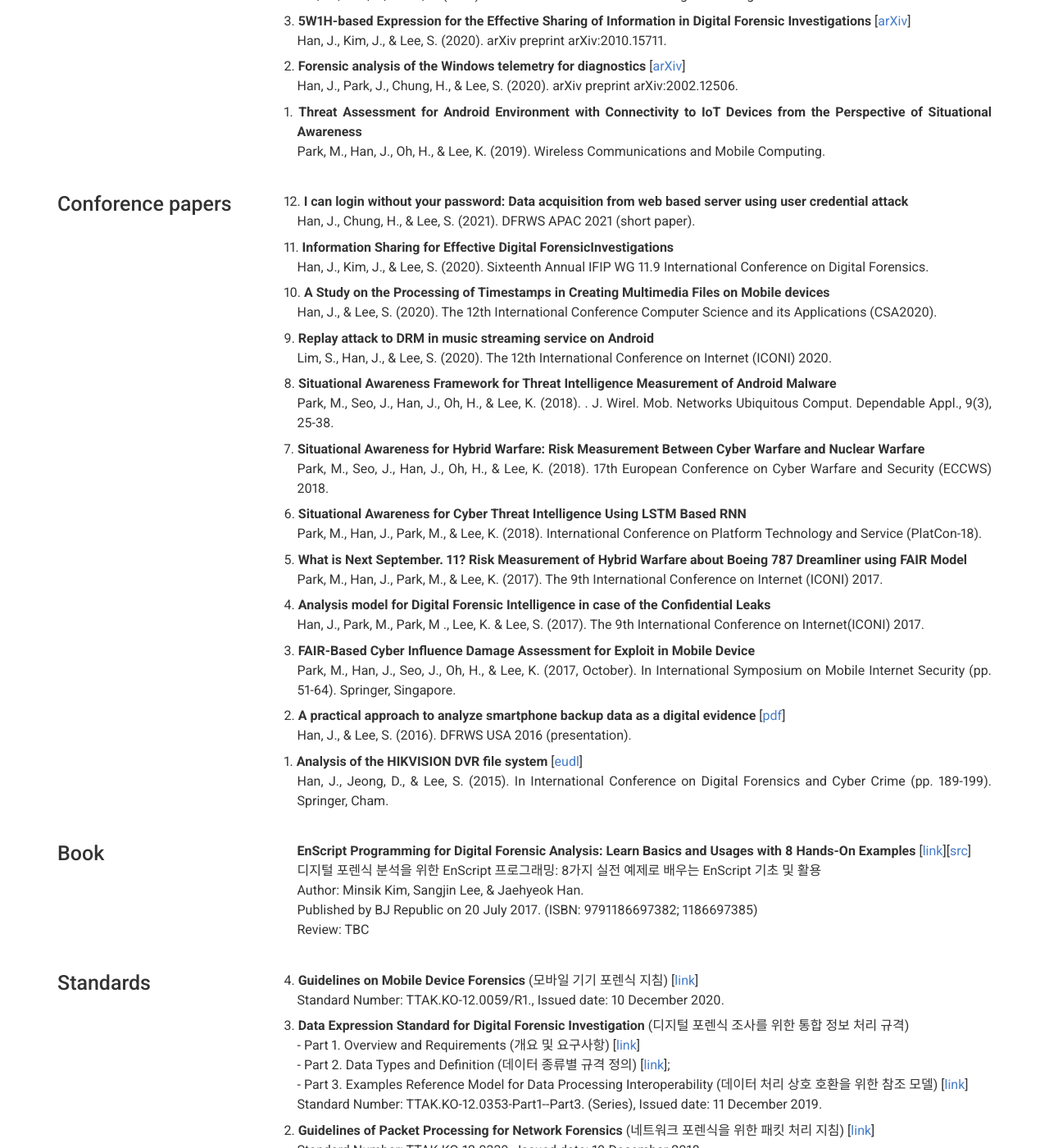
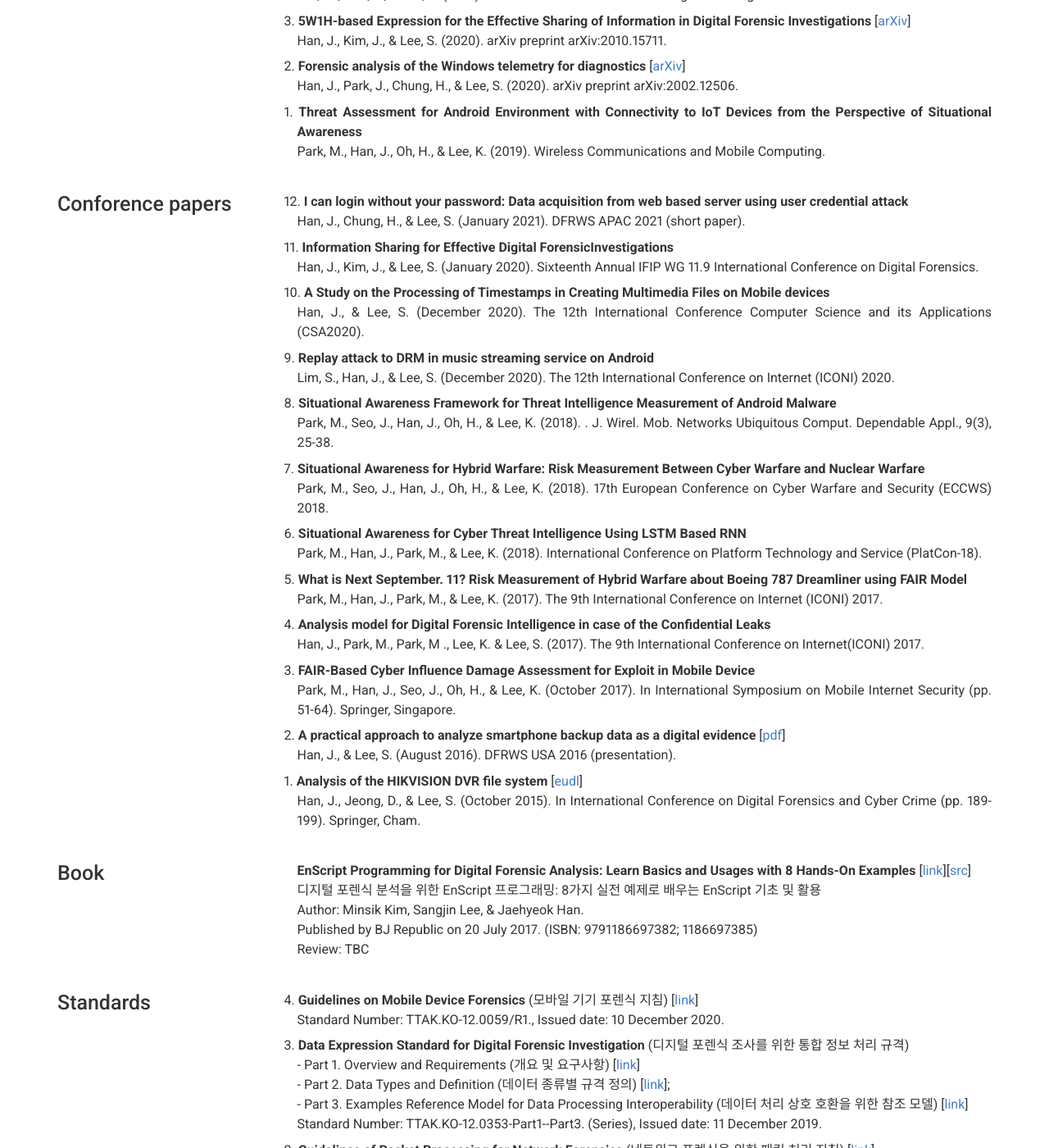
Before and after one commit to JaehyeokHan/jaehyeokhan.github.io, a Jekyll site: the page built from index.md, in a window 1280 px wide and 1400 px high, scrolled down 2937 px. Shown: the whole window at 82% size. Built offline with Jekyll 4.4.1, drawn with Linux system fonts in a browser that asks for light colours; nearby versions of some CDN libraries.

Commit message:
Update _config.yml

```diff
--- a/_config.yml
+++ b/_config.yml
@@ -199,18 +199,18 @@ content:
 #       quote: >
 #         Short description of the company (optional)
         description: | # this will include new lines to allow paragraphs
-          <p style="text-indent: -1em;">12. <b>I can login without your password: Data acquisition from web based server using user credential attack</b><br>Han, J., Chung, H., & Lee, S. (2021). DFRWS APAC 2021 (short paper).</p>
-          <p style="text-indent: -1em;">11. <b>Information Sharing for Effective Digital ForensicInvestigations</b><br>Han, J., Kim, J., & Lee, S. (2020). Sixteenth Annual IFIP WG 11.9 International Conference on Digital Forensics.</p>
-          <p style="text-indent: -1em;">10. <b>A Study on the Processing of Timestamps in Creating Multimedia Files on Mobile devices</b><br>Han, J., & Lee, S. (2020). The 12th International Conference Computer Science and its Applications (CSA2020).</p>
-          <p style="text-indent: -1em;">9. <b>Replay attack to DRM in music streaming service on Android</b><br>Lim, S., Han, J., & Lee, S. (2020). The 12th International Conference on Internet (ICONI) 2020.</p>
+          <p style="text-indent: -1em;">12. <b>I can login without your password: Data acquisition from web based server using user credential attack</b><br>Han, J., Chung, H., & Lee, S. (January 2021). DFRWS APAC 2021 (short paper).</p>
+          <p style="text-indent: -1em;">11. <b>Information Sharing for Effective Digital ForensicInvestigations</b><br>Han, J., Kim, J., & Lee, S. (January 2020). Sixteenth Annual IFIP WG 11.9 International Conference on Digital Forensics.</p>
+          <p style="text-indent: -1em;">10. <b>A Study on the Processing of Timestamps in Creating Multimedia Files on Mobile devices</b><br>Han, J., & Lee, S. (December 2020). The 12th International Conference Computer Science and its Applications (CSA2020).</p>
+          <p style="text-indent: -1em;">9. <b>Replay attack to DRM in music streaming service on Android</b><br>Lim, S., Han, J., & Lee, S. (December 2020). The 12th International Conference on Internet (ICONI) 2020.</p>
           <p style="text-indent: -1em;">8. <b>Situational Awareness Framework for Threat Intelligence Measurement of Android Malware</b><br>Park, M., Seo, J., Han, J., Oh, H., & Lee, K. (2018). . J. Wirel. Mob. Networks Ubiquitous Comput. Dependable Appl., 9(3), 25-38.</p>
           <p style="text-indent: -1em;">7. <b>Situational Awareness for Hybrid Warfare: Risk Measurement Between Cyber Warfare and Nuclear Warfare</b><br>Park, M., Seo, J., Han, J., Oh, H., & Lee, K. (2018). 17th European Conference on Cyber Warfare and Security (ECCWS) 2018.</p>
           <p style="text-indent: -1em;">6. <b>Situational Awareness for Cyber Threat Intelligence Using LSTM Based RNN</b><br>Park, M., Han, J., Park, M., & Lee, K. (2018). International Conference on Platform Technology and Service (PlatCon-18).</p>
           <p style="text-indent: -1em;">5. <b>What is Next September. 11? Risk Measurement of Hybrid Warfare about Boeing 787 Dreamliner using FAIR Model</b><br>Park, M., Han, J., Park, M., & Lee, K. (2017). The 9th International Conference on Internet (ICONI) 2017.</p>
           <p style="text-indent: -1em;">4. <b>Analysis model for Digital Forensic Intelligence in case of the Confidential Leaks</b><br>Han, J., Park, M., Park, M ., Lee, K. & Lee, S. (2017). The 9th International Conference on Internet(ICONI) 2017.</p>
-          <p style="text-indent: -1em;">3. <b>FAIR-Based Cyber Influence Damage Assessment for Exploit in Mobile Device</b><br>Park, M., Han, J., Seo, J., Oh, H., & Lee, K. (2017, October). In International Symposium on Mobile Internet Security (pp. 51-64). Springer, Singapore.</p>
-          <p style="text-indent: -1em;">2. <b>A practical approach to analyze smartphone backup data as a digital evidence</b> [<A href = "https://www.researchgate.net/publication/315379157_A_practical_approach_to_analyze_smartphone_backup_data_as_a_digital_evidence" target = "top">pdf</A>]<br>Han, J., & Lee, S. (2016). DFRWS USA 2016 (presentation).</p>
-          <p style="text-indent: -1em;">1. <b>Analysis of the HIKVISION DVR file system</b> [<A href = "https://eudl.eu/pdf/10.1007/978-3-319-25512-5_13" target = "top">eudl</A>]<br>Han, J., Jeong, D., & Lee, S. (2015). In International Conference on Digital Forensics and Cyber Crime (pp. 189-199). Springer, Cham.</p>
+          <p style="text-indent: -1em;">3. <b>FAIR-Based Cyber Influence Damage Assessment for Exploit in Mobile Device</b><br>Park, M., Han, J., Seo, J., Oh, H., & Lee, K. (October 2017). In International Symposium on Mobile Internet Security (pp. 51-64). Springer, Singapore.</p>
+          <p style="text-indent: -1em;">2. <b>A practical approach to analyze smartphone backup data as a digital evidence</b> [<A href = "https://www.researchgate.net/publication/315379157_A_practical_approach_to_analyze_smartphone_backup_data_as_a_digital_evidence" target = "top">pdf</A>]<br>Han, J., & Lee, S. (August 2016). DFRWS USA 2016 (presentation).</p>
+          <p style="text-indent: -1em;">1. <b>Analysis of the HIKVISION DVR file system</b> [<A href = "https://eudl.eu/pdf/10.1007/978-3-319-25512-5_13" target = "top">eudl</A>]<br>Han, J., Jeong, D., & Lee, S. (October 2015). In International Conference on Digital Forensics and Cyber Crime (pp. 189-199). Springer, Cham.</p>
 
       - layout: left
         title: Book
```
